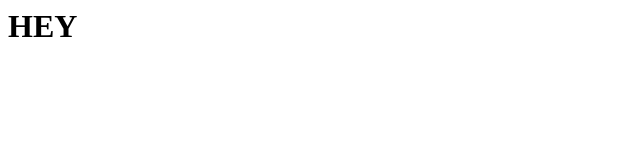
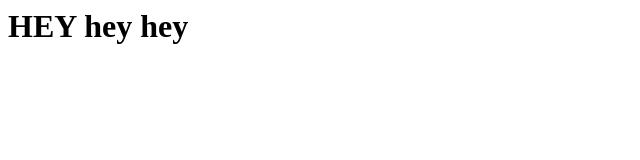
Before and after one commit to blackgirlbytes/random, a plain HTML site: page index.html in a window 1280 px wide. Shown: the whole page, without its empty margins (0-640 px from the left). Drawn offline with Linux system fonts and the light colour scheme.

Commit message:
pushing my first commit

```diff
--- a/index.html
+++ b/index.html
@@ -1 +1 @@
-<h1>HEY</h1>
+<h1>HEY hey hey</h1>
```
